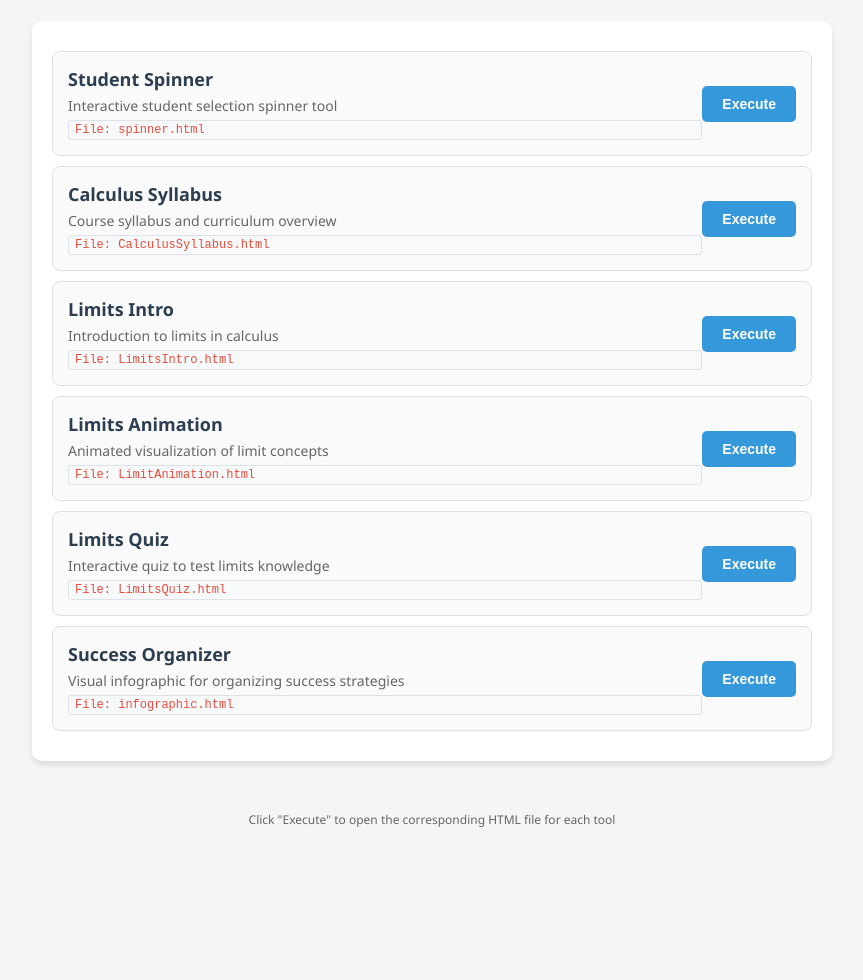
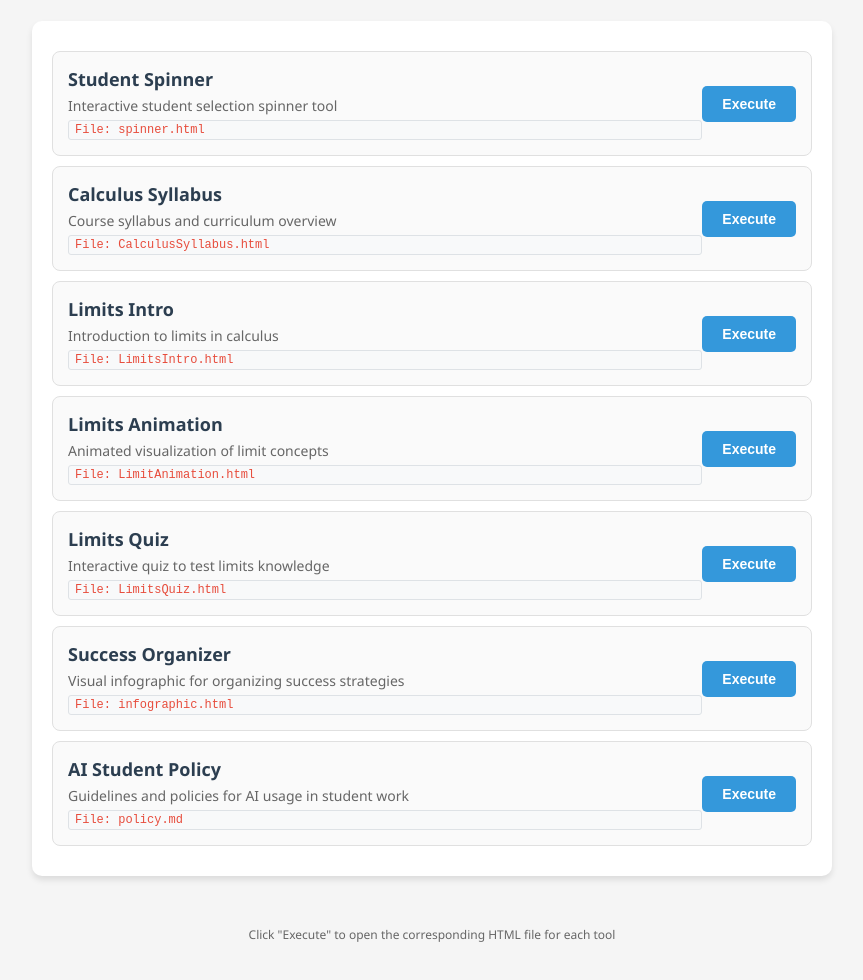
Before and after one commit to CoachBucky/uah, a plain HTML site: page index.html in a window 1280 px wide. Shown: the part 106-1086 px from the top of the page, without its empty margins (208-1071 px from the left). Before the commit the page ends 974 px from the top, so only its background shows below. Drawn offline with Linux system fonts and the light colour scheme.

Commit message:
Update index.html

```diff
--- a/index.html
+++ b/index.html
@@ -1,3 +1,4 @@
+
 <!DOCTYPE html>
 <html lang="en">
 <head>
@@ -181,6 +182,15 @@
             </div>
             <button class="execute-btn" onclick="executeFile('infographic.html')">Execute</button>
         </div>
+
+        <div class="entry">
+            <div class="entry-info">
+                <div class="entry-title">AI Student Policy</div>
+                <div class="entry-description">Guidelines and policies for AI usage in student work</div>
+                <div class="entry-file">File: policy.md</div>
+            </div>
+            <button class="execute-btn" onclick="executeFile('policy.md')">Execute</button>
+        </div>
     </div>
 
     <div id="statusMessage" class="status-message"></div>
```
